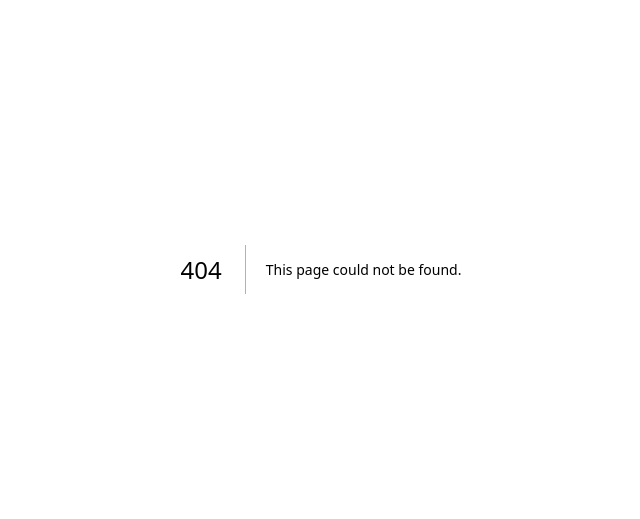
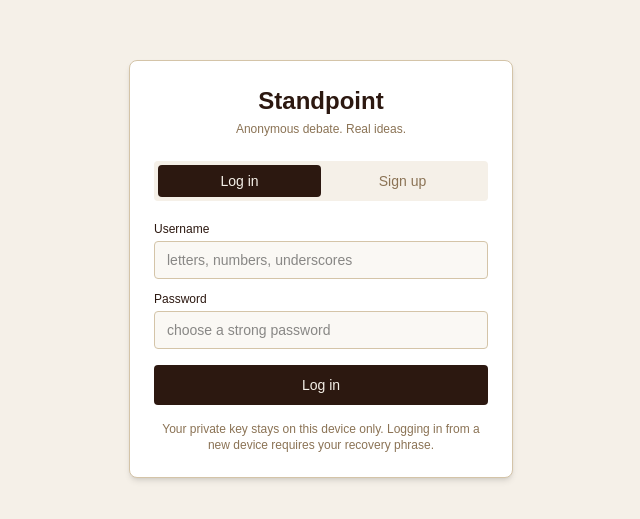
Before and after one commit to akflamen/standpoint, a Next.js app: page /auth in a window 1280 px wide. Before the commit this address had no page. Shown: the part 131-650 px from the top of the page, without its empty margins (319-959 px from the left). Built offline with nearby package versions, Linux system fonts and the light colour scheme.

Commit message:
add auth page

```diff
--- /dev/null
+++ b/app/auth/page.tsx
@@ -0,0 +1,157 @@
+'use client'
+
+import { useState } from 'react'
+import { useRouter } from 'next/navigation'
+import { signup, login, hasLocalKey } from '@/lib/auth'
+
+export default function AuthPage() {
+  const router = useRouter()
+  const [mode, setMode] = useState<'login' | 'signup'>('login')
+  const [username, setUsername] = useState('')
+  const [password, setPassword] = useState('')
+  const [loading, setLoading] = useState(false)
+  const [error, setError] = useState('')
+  const [recoveryPhrase, setRecoveryPhrase] = useState('')
+
+  async function handleSubmit() {
+    setError('')
+    setLoading(true)
+    try {
+      if (mode === 'signup') {
+        const { recoveryPhrase: phrase } = await signup(username.trim(), password)
+        setRecoveryPhrase(phrase)
+      } else {
+        await login(username.trim(), password)
+        router.push('/')
+      }
+    } catch (err: unknown) {
+      setError(err instanceof Error ? err.message : 'Something went wrong')
+    } finally {
+      setLoading(false)
+    }
+  }
+
+  // Show recovery phrase screen after successful signup
+  if (recoveryPhrase) {
+    return (
+      <main className="min-h-screen bg-[#f5f0e8] flex items-center justify-center px-4">
+        <div className="bg-white border border-[#d4c4a8] rounded-lg p-6 max-w-md w-full shadow-md">
+          <h2 className="text-lg font-bold text-[#2c1810] mb-2">Save Your Recovery Phrase</h2>
+          <p className="text-sm text-[#8b7355] mb-4">
+            Write these 12 words down and keep them somewhere safe. This is the
+            only way to recover your account if you lose access to this device.
+            We will never show this again.
+          </p>
+          <div className="bg-[#faf8f4] border border-[#d4c4a8] rounded p-4 mb-4">
+            <p className="text-sm font-mono text-[#2c1810] leading-relaxed break-words">
+              {recoveryPhrase}
+            </p>
+          </div>
+          <p className="text-xs text-red-600 mb-4 font-medium">
+            ⚠ Do not share this phrase with anyone. Anyone with these words can access your account.
+          </p>
+          <button
+            onClick={() => router.push('/')}
+            className="w-full bg-[#2c1810] text-[#f5f0e8] py-2.5 rounded font-medium hover:bg-[#4a2c1a] transition-colors text-sm"
+          >
+            I have saved my phrase — Continue
+          </button>
+        </div>
+      </main>
+    )
+  }
+
+  return (
+    <main className="min-h-screen bg-[#f5f0e8] flex items-center justify-center px-4">
+      <div className="bg-white border border-[#d4c4a8] rounded-lg p-6 max-w-sm w-full shadow-md">
+        {/* Logo */}
+        <div className="text-center mb-6">
+          <h1 className="text-2xl font-bold text-[#2c1810]">Standpoint</h1>
+          <p className="text-xs text-[#8b7355] mt-1">Anonymous debate. Real ideas.</p>
+        </div>
+
+        {/* Mode toggle */}
+        <div className="flex bg-[#f5f0e8] rounded p-1 mb-5">
+          <button
+            onClick={() => { setMode('login'); setError('') }}
+            className={`flex-1 py-1.5 rounded text-sm font-medium transition-colors ${
+              mode === 'login'
+                ? 'bg-[#2c1810] text-[#f5f0e8]'
+                : 'text-[#8b7355] hover:text-[#2c1810]'
+            }`}
+          >
+            Log in
+          </button>
+          <button
+            onClick={() => { setMode('signup'); setError('') }}
+            className={`flex-1 py-1.5 rounded text-sm font-medium transition-colors ${
+              mode === 'signup'
+                ? 'bg-[#2c1810] text-[#f5f0e8]'
+                : 'text-[#8b7355] hover:text-[#2c1810]'
+            }`}
+          >
+            Sign up
+          </button>
+        </div>
+
+        {/* Username */}
+        <div className="mb-3">
+          <label className="text-xs font-medium text-[#2c1810] block mb-1">Username</label>
+          <input
+            type="text"
+            value={username}
+            onChange={e => setUsername(e.target.value)}
+            placeholder="letters, numbers, underscores"
+            className="w-full border border-[#d4c4a8] rounded px-3 py-2 text-sm focus:outline-none focus:border-[#2c1810] bg-[#faf8f4]"
+          />
+          {mode === 'login' && username && !hasLocalKey(username) && (
+            <p className="text-xs text-amber-600 mt-1">
+              No key found on this device for that username.
+            </p>
+          )}
+        </div>
+
+        {/* Password */}
+        <div className="mb-4">
+          <label className="text-xs font-medium text-[#2c1810] block mb-1">Password</label>
+          <input
+            type="password"
+            value={password}
+            onChange={e => setPassword(e.target.value)}
+            placeholder="choose a strong password"
+            onKeyDown={e => e.key === 'Enter' && handleSubmit()}
+            className="w-full border border-[#d4c4a8] rounded px-3 py-2 text-sm focus:outline-none focus:border-[#2c1810] bg-[#faf8f4]"
+          />
+        </div>
+
+        {/* Error */}
+        {error && (
+          <p className="text-xs text-red-600 mb-3">{error}</p>
+        )}
+
+        {/* Submit */}
+        <button
+          onClick={handleSubmit}
+          disabled={loading}
+          className="w-full bg-[#2c1810] text-[#f5f0e8] py-2.5 rounded font-medium hover:bg-[#4a2c1a] transition-colors text-sm disabled:opacity-50"
+        >
+          {loading ? 'Please wait...' : mode === 'signup' ? 'Create Account' : 'Log in'}
+        </button>
+
+        {/* Signup note */}
+        {mode === 'signup' && (
+          <p className="text-xs text-[#8b7355] mt-4 text-center">
+            No email or phone needed. Your username and password are all we ask for.
+          </p>
+        )}
+
+        {/* Login hint */}
+        {mode === 'login' && (
+          <p className="text-xs text-[#8b7355] mt-4 text-center">
+            Your private key stays on this device only. Logging in from a new device requires your recovery phrase.
+          </p>
+        )}
+      </div>
+    </main>
+  )
+}
```
